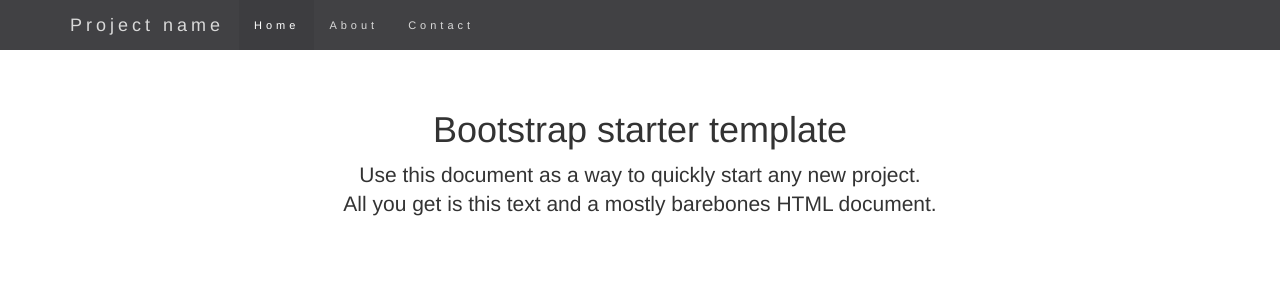
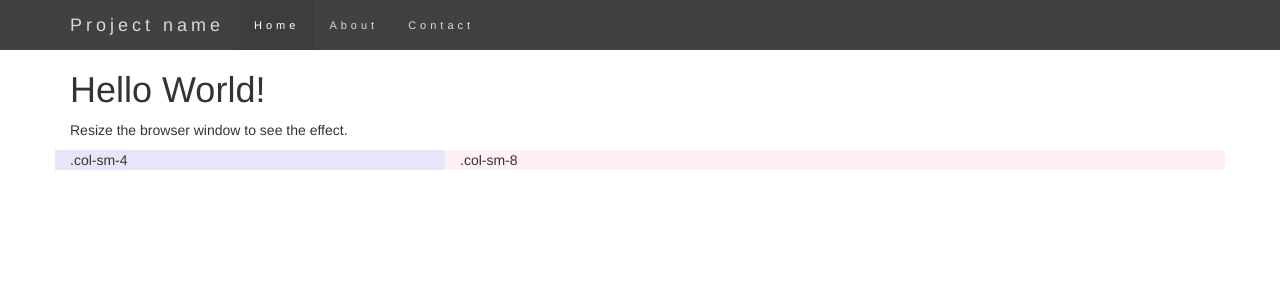
Before and after one commit to jsutcodes/jsutcodes.github.io, a plain HTML site: page index.html in a window 1280 px wide. Drawn offline with nearby package versions, Linux system fonts and the light colour scheme.

Commit message:
Update index.html

```diff
--- a/index.html
+++ b/index.html
@@ -8,9 +8,8 @@
     <!-- The above 3 meta tags *must* come first in the head; any other head content must come *after* these tags -->
     <meta name="description" content="">
     <meta name="author" content="">
-    <link rel="icon" href="../../favicon.ico">
 
-    <title>Starter Template for Bootstrap</title>
+    <title>Jordan Sutton | Home </title>
 
     <!-- Bootstrap core CSS -->
     <link href="./css/bootstrap.min.css" rel="stylesheet">
@@ -51,11 +50,17 @@
     </nav>
 
     <div class="container">
+  <h1>Hello World!</h1>
+  <p>Resize the browser window to see the effect.</p>
+  <div class="row">
+    <div class="col-sm-4" style="background-color:lavender;">
+      .col-sm-4
+    </div>
+    <div class="col-sm-8" style="background-color:lavenderblush;">
+      .col-sm-8
+    </div>
+  </div>
 
-      <div class="starter-template">
-        <h1>Bootstrap starter template</h1>
-        <p class="lead">Use this document as a way to quickly start any new project.<br> All you get is this text and a mostly barebones HTML document.</p>
-      </div>
 
     </div><!-- /.container -->
 
```
